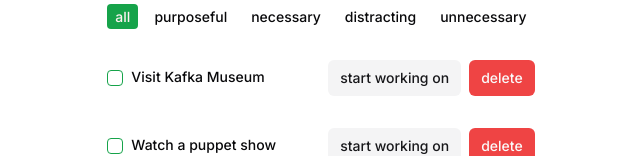
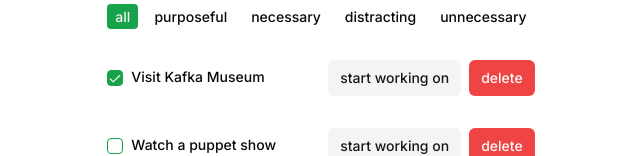
Before and after one commit to sinskiy/strou, a Next.js app: page /tasks in a window 1280 px wide. Shown: the part 292-448 px from the top of the page, without its empty margins (319-959 px from the left). Built offline with nearby package versions, Linux system fonts and the light colour scheme.

Commit message:
add ability to check tasks

```diff
--- a/app/tasks/page.tsx
+++ b/app/tasks/page.tsx
@@ -3,6 +3,10 @@
 import Tags from "@/components/tags";
 import Tasks, { Task } from "@/components/tasks";
 import { useReducer } from "react";
+
+export type HandleAddTask = (title: string) => void;
+export type HandleChangeTask = (task: Task) => void;
+export type HandleDeleteTask = (originalIndex: number) => void;
 
 export default function TasksPage() {
   const [tasks, dispatch] = useReducer(tasksReducer, initialTasks);
@@ -31,7 +35,11 @@ export default function TasksPage() {
   return (
     <section className="card space-y-4">
       <Tags tags={tags} />
-      <Tasks tasks={tasks} onDeleteTask={handleDeleteTask} />
+      <Tasks
+        tasks={tasks}
+        onChangeTask={handleChangeTask}
+        onDeleteTask={handleDeleteTask}
+      />
     </section>
   );
 }
--- a/components/tasks.tsx
+++ b/components/tasks.tsx
@@ -1,3 +1,4 @@
+import { type HandleChangeTask, type HandleDeleteTask } from "@/app/tasks/page";
 import Task from "./ui/task";
 
 export interface Task {
@@ -8,12 +9,22 @@ export interface Task {
 
 interface TasksProps {
   tasks: Task[];
-  onDeleteTask: (originalIndex: number) => void;
+  onChangeTask: HandleChangeTask;
+  onDeleteTask: HandleDeleteTask;
 }
 
-export default function Tasks({ tasks, onDeleteTask }: TasksProps) {
+export default function Tasks({
+  tasks,
+  onChangeTask,
+  onDeleteTask,
+}: TasksProps) {
   const tasksList = tasks.map((task) => (
-    <Task key={task.originalIndex} task={task} onDelete={onDeleteTask} />
+    <Task
+      key={task.originalIndex}
+      task={task}
+      onChange={onChangeTask}
+      onDelete={onDeleteTask}
+    />
   ));
   return <ul>{tasksList}</ul>;
 }
--- a/components/ui/task.tsx
+++ b/components/ui/task.tsx
@@ -5,14 +5,23 @@ import type { Task } from "../tasks";
 
 interface TaskProps {
   task: Task;
+  onChange: (task: Task) => void;
   onDelete: (originalIndex: number) => void;
 }
 
-export default function Task({ task, onDelete }: TaskProps) {
+export default function Task({ task, onChange, onDelete }: TaskProps) {
   return (
     <div className="flex gap-4 items-center py-4 justify-between w-full">
       <Label className="flex gap-2">
-        <Checkbox />
+        <Checkbox
+          checked={task.checked}
+          onCheckedChange={(checked) => {
+            onChange({
+              ...task,
+              checked: checked as boolean,
+            });
+          }}
+        />
         {task.title}
       </Label>
       <div className="flex gap-2">
```
